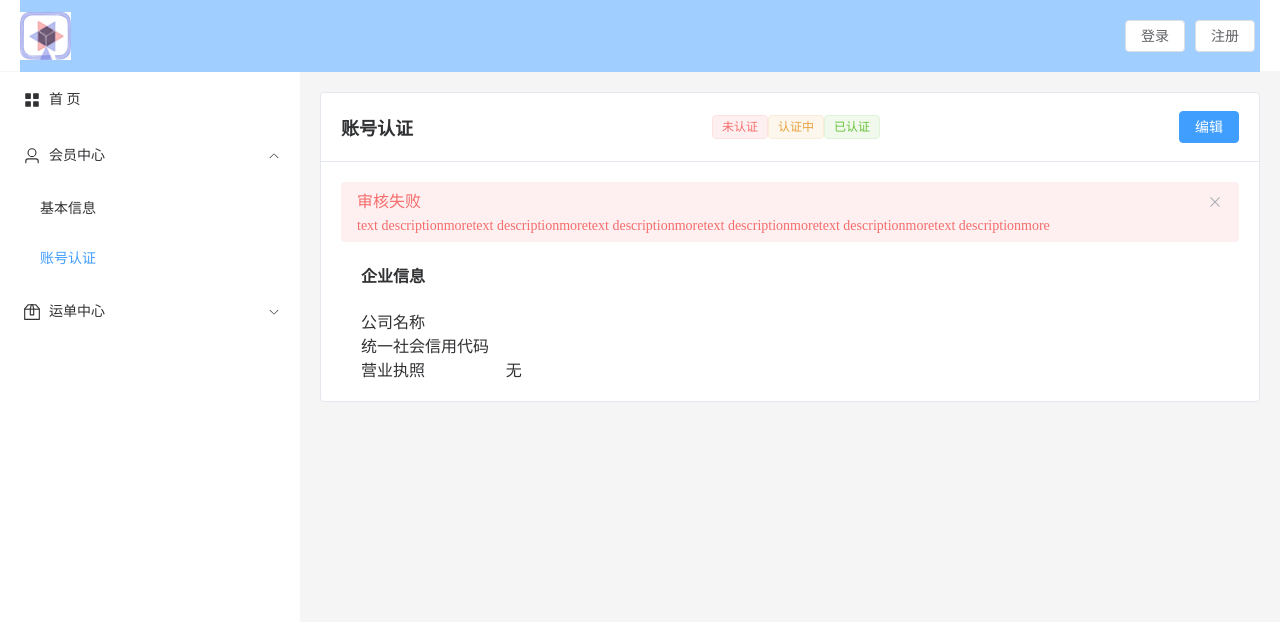
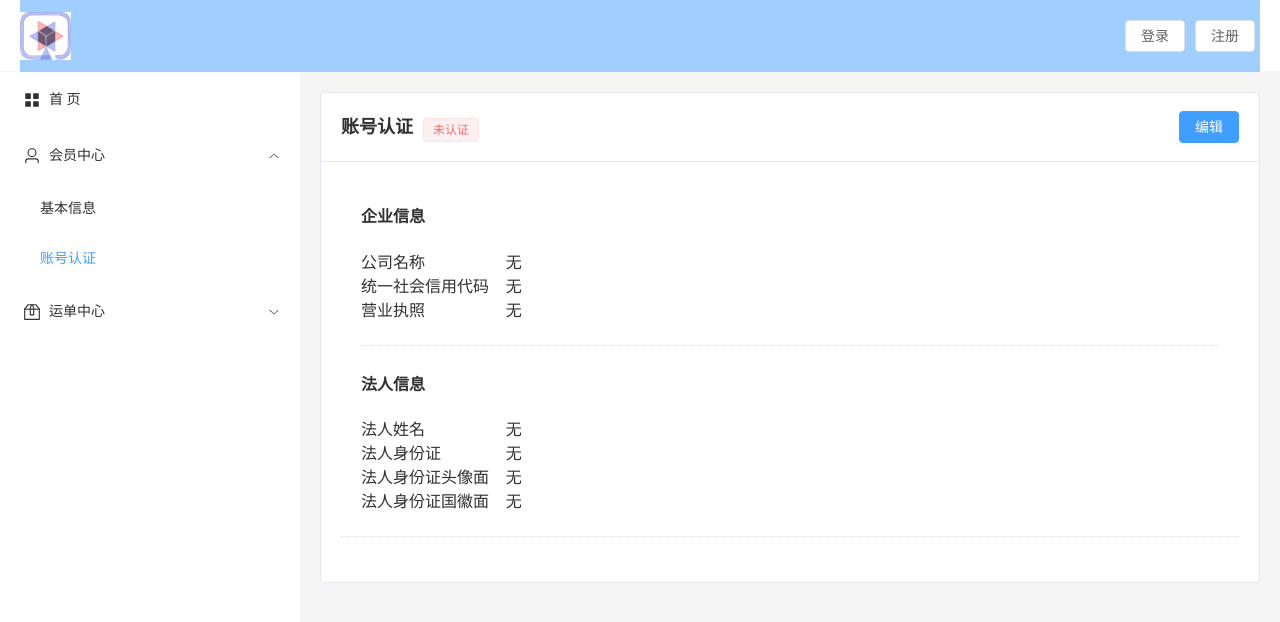
Before and after one commit to Hsiangya/Vue-Shipper, a Vue app: page /auth in a window 1280 px wide. Shown: the top 622 px of the page. Built offline with nearby package versions, Linux system fonts and the light colour scheme; no server answers; sample sign-in values are in the browser's storage.

Commit message:
认证信息界面加载;

```diff
--- a/src/views/account/AuthEditView.vue
+++ b/src/views/account/AuthEditView.vue
@@ -1,5 +1,5 @@
 <template>
-  <el-card class="box-card" shadow="never">
+  <el-card class="box-card" shadow="never" v-loading="state.loading.front_loading">
     <template #header>
       <div class="card-header" style="display: flex;justify-content: space-between;align-items: center">
         <div>
@@ -27,7 +27,7 @@
         </el-row>
         <el-row :gutter="30">
           <el-col :span="12">
-            <el-form-item style="margin-top:24px;" :error="state.form.license_path" label="营业执照">
+            <el-form-item style="margin-top:24px;" :error="state.error.license_path" label="营业执照">
               <ul v-if="state.form.license_path_url" class="el-upload-list el-upload-list--picture-card"
                   style="width: 200px;height: 150px;">
                 <li class="el-upload-list__item is-success" style="width: 200px;height: 120px;">
@@ -52,7 +52,6 @@
                   :action="imageUploadUrl"
                   :before-upload="function (file){return HandleBefore(file,'license')}"
                   :on-success="uploadSuccessWrapper('licence_path','license_path_url','license')"
-                  :on-remove="RemoveLicenceImage"
                   v-loading="state.loading.license"
               >
                 <!--参数说明：
@@ -139,7 +138,7 @@
       </div>
       <el-divider border-style="dotted"/>
       <el-row justify="center" align="middle" style="height: 80px;">
-        <el-button type="primary" style="width: 200px;height: 40px;">提交审核</el-button>
+        <el-button type="primary" style="width: 200px;height: 40px;" @click="DoSubmit">提交审核</el-button>
       </el-row>
     </el-form>
   </el-card>
@@ -147,20 +146,25 @@
   <!--对话框-->
   <el-dialog v-model="state.DialogLicenceVisible">
     <!--其中w-full是一个Vue.js模板语法，用于将图片的宽度设置为其容器的100％，即铺满整个容器的宽度。-->
-    <img w-full :src="state.form.licence_path_url" alt="Preview Image" style="width: 100%;height: 100%"/>
+    <img w-full :src=state.form.license_path_url alt="Preview Image" style="width: 100%;height: 100%"/>
   </el-dialog>
 </template>
 
 <script setup>
-import {reactive, onMounted} from "vue";
+import {reactive, onMounted, getCurrentInstance} from "vue";
 import {UploadFilled, ZoomIn, Delete} from '@element-plus/icons-vue'
+import {validateFormError, clearFormError} from "@/plugins/form";
 import {ElMessage} from 'element-plus'
+import {useStore} from 'vuex'
 
+const store = useStore();
+const {proxy} = getCurrentInstance()
 const state = reactive({
   loading: {
     license: false,
     card_front: false,
     card_back: false,
+    front_loading: false
   },
   DialogLicenceVisible: false,
   form: {
@@ -221,11 +225,13 @@ function uploadSuccessWrapper(fieldName, preViewFieldName, ImageFile) {
       state.form[preViewFieldName] = res.data.abs_url;
       state.form.leader = res.data.leader;
       state.form.leader_identity = res.data.leader_identity;
+      // console.log(state.form)
     } else if (res.code === 1000 && res.type === "licence_path") {
       state.form[fieldName] = res.data.url; // 返回的url地址更新到地址上
       state.form[preViewFieldName] = res.data.abs_url;
       state.form.title = res.data.title;
       state.form.unique_id = res.data.unique_id;
+      // console.log(state.form)
     } else if (res.code === 5001) {
       ElMessage.error(res.message)
     } else {
@@ -241,9 +247,36 @@ function RemoveLicenceImage() {
   state.form.licence_path = ""
 }
 
+// 提交数据
+// function DoSubmit() {
+//   state.loading.front_loading = true;
+//   //表单验证
+//   clearFormError(state.error);
+//   console.log(state.form)
+//
+//   // 发送请求
+//   proxy.$axios.post("/api/shipper/auth/", state.form).then(res => {
+//     console.log(res);
+//     state.loading.front_loading = false;
+//   })
+// }
+
+function initRequest() {
+  let id = store.state.id; // company_id
+  proxy.$axios.get(`/api/shipper/auth/${id}/`).then((res) => {
+    console.log(res);
+    if (res.data.code === 0) {
+      // 成功
+      // state.data = res.data.data;
+      state.form = {...res.data.data};
+    } else if (res.data.code === -2) {
+      ElMessage.error(res.data.msg);
+    }
+  })
+}
+
 onMounted(() => {
-  // 发送请求获取数据
-  console.log(state.form)
+  initRequest()
 })
 </script>
 
--- a/src/views/account/AuthView.vue
+++ b/src/views/account/AuthView.vue
@@ -3,40 +3,78 @@
   <el-card class="box-card" shadow="never">
     <template #header>
       <div class="card-header" style="display: flex;justify-content: space-between;align-items: center">
-        <span style="font-weight: bold;font-size: 18px;">账号认证</span>
         <div>
-          <el-tag type="danger">未认证</el-tag>
-          <el-tag type="warning">认证中</el-tag>
-          <el-tag type="success">已认证</el-tag>
+          <span style="font-weight: bold;font-size: 18px;">账号认证</span>
+          <el-tag :type="state.data.auth_type_class" style="margin-left:10px">{{ state.data.auth_type_text }}</el-tag>
         </div>
         <router-link :to="{name:'AuthEdit'}" style="text-decoration: none;">
           <el-button type="primary">编辑</el-button>
         </router-link>
       </div>
     </template>
-    <el-alert
-        type='error'
-        title='审核失败'
-        description='text descriptionmoretext descriptionmoretext descriptionmoretext descriptionmoretext descriptionmoretext descriptionmore'
-        closable="false"/>
+    <el-alert v-if="state.data.mark"
+              type='error'
+              title='审核失败'
+              :description='state.data.remark'
+              :closable="false"/>
     <div style="padding: 0 20px">
       <div>
         <h4>企业信息</h4>
         <el-row :gutter="10" class="info-row">
           <el-col :span='4' class="row-left">公司名称</el-col>
-          <el-col :span='15' class="row-right">{{ state.data.title }}</el-col>
+          <el-col :span='15' class="row-right">{{ state.data.title || "无" }}</el-col>
         </el-row>
         <el-row :gutter="10" class="info-row">
           <el-col :span='4' class="row-left">统一社会信用代码</el-col>
-          <el-col :span='15' class="row-right">{{ state.data.unique_id }}</el-col>
+          <el-col :span='15' class="row-right">{{ state.data.unique_id || "无" }}</el-col>
         </el-row>
         <el-row :gutter="10" class="info-row">
           <el-col :span='4' class="row-left">营业执照</el-col>
-          <el-col :span='15' class="row-right" v-if="state.data.license_path">
+          <el-col :span='15' class="row-right" v-if="state.data.license_path_url">
             <el-image
                 style="width: 150px;height: 100px"
-                :src="state.data.license_path"
-                :preview-src-list="[state.data.license_path]"
+                :src="state.data.license_path_url"
+                :preview-src-list="[state.data.license_path_url]"
+                fit="cover"
+            />
+          </el-col>
+          <el-col :span="8" class="row-right" v-else>
+            无
+          </el-col>
+        </el-row>
+      </div>
+      <el-divider border-style="dotted"/>
+      <div>
+        <h4>法人信息</h4>
+        <el-row :gutter="10" class="info-row">
+          <el-col :span="4" class="row-left">法人姓名</el-col>
+          <el-col :span="15" class="row-right">{{ state.data.leader || "无" }}</el-col>
+        </el-row>
+        <el-row :gutter="10" class="info-row">
+          <el-col :span="4" style="text-align: left" class="row-left">法人身份证</el-col>
+          <el-col :span="15" style="text-align: left;" class="row-right">无</el-col>
+        </el-row>
+        <el-row :gutter="10" class="info-row">
+          <el-col :span="4" class="row-left">法人身份证头像面</el-col>
+          <el-col :span="8" class="row-right" v-if="state.data.leader_identity_front_url">
+            <el-image
+                style="width: 150px;height: 100px"
+                :src="state.data.leader_identity_front_url"
+                :preview-src-list="[state.data.leader_identity_front_url]"
+                fit="cover"
+            />
+          </el-col>
+          <el-col :span="8" class="row-right" v-else>
+            无
+          </el-col>
+        </el-row>
+        <el-row :gutter="10" class="info-row">
+          <el-col :span="4" class="row-left">法人身份证国徽面</el-col>
+          <el-col :span="8" class="row-right" v-if="state.data.leader_identity_back_url">
+            <el-image
+                style="width: 150px;height: 100px"
+                :src="state.data.leader_identity_back_url"
+                :preview-src-list="[state.data.leader_identity_back_url]"
                 fit="cover"
             />
           </el-col>
@@ -46,25 +84,54 @@
         </el-row>
       </div>
     </div>
+    <el-divider border-style="dotted"/>
+
   </el-card>
 </template>
 
 <script setup>
-import {reactive} from "vue";
+import {reactive, onMounted, getCurrentInstance} from "vue";
+import {UploadFilled, ZoomIn, Delete} from '@element-plus/icons-vue'
+import {validateFormError, clearFormError} from "@/plugins/form";
+import {ElMessage} from 'element-plus'
+import {useStore} from 'vuex'
 
+const {proxy} = getCurrentInstance()
+const store = useStore()
 const state = reactive(
     {
       data: {
+        auth_type_text: "未认证",
+        auth_type_class: "danger", //success primary
         title: "", // 企业名称
         unique_id: "", // 信用代码
-        license_path: "", // 营业执照
+        license_path_url: "", // 营业执照
         leader: "", // 企业法人
         leader_identity: "",
-        leader_identity_front: "",// 身份证正面
-        leader_identity_back: "", // 身份证反面
+        leader_identity_front_url: "",// 身份证正面
+        leader_identity_back_url: "", // 身份证反面
+        remark: "", // 备注信息
       }
     }
 )
+
+function initRequest() {
+  let id = store.state.id; // company_id
+  proxy.$axios.get(`/api/shipper/auth/${id}/`).then((res) => {
+    console.log(res);
+    if (res.data.code === 1000) {
+      // 成功
+      // state.data = res.data.data;
+      state.data = {...res.data.data};
+    } else if (res.data.code === 2004) {
+      ElMessage.error(res.data.message);
+    }
+  })
+}
+
+onMounted(() => {
+  initRequest()
+})
 </script>
 
 <style scoped>
```
